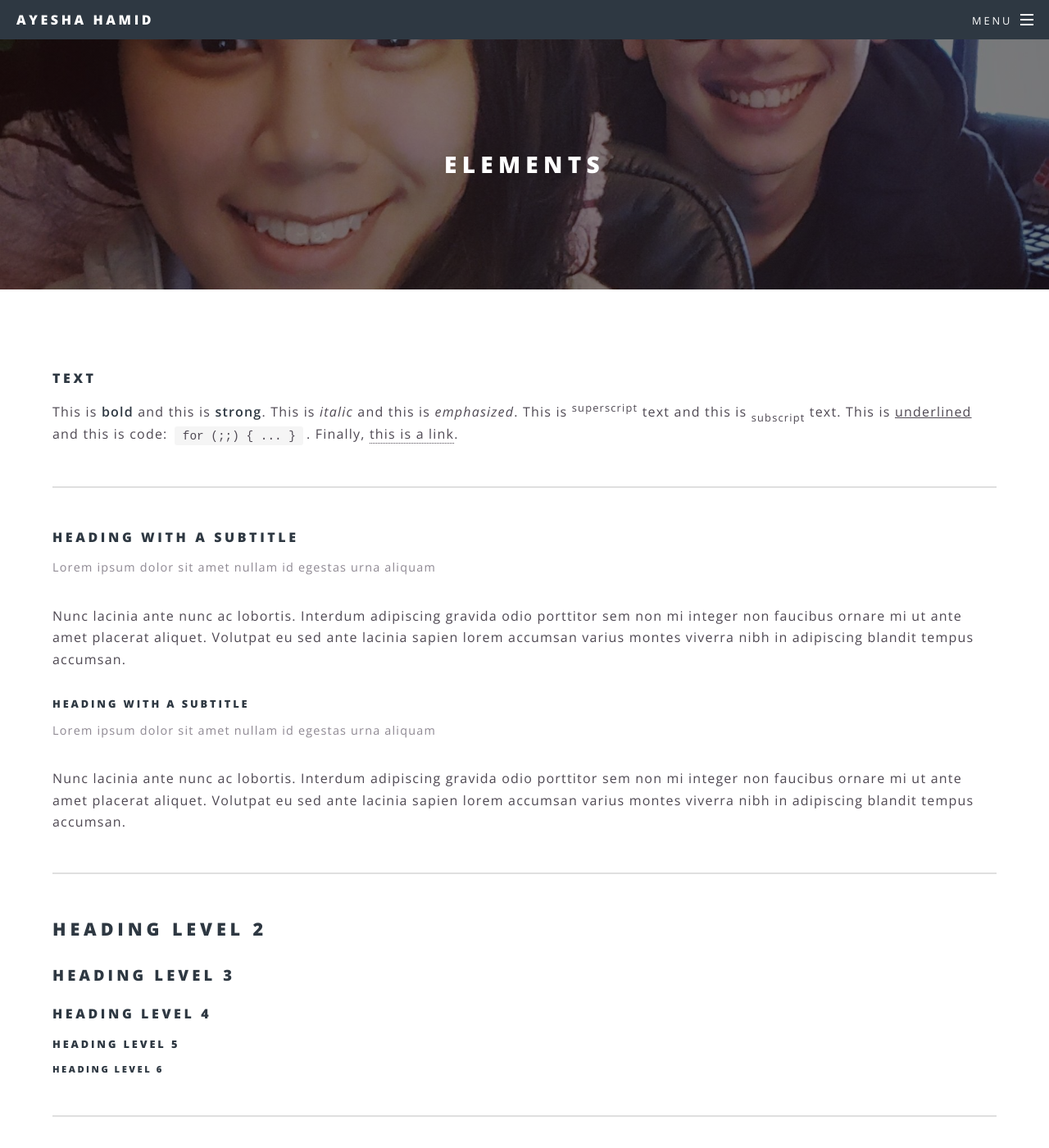
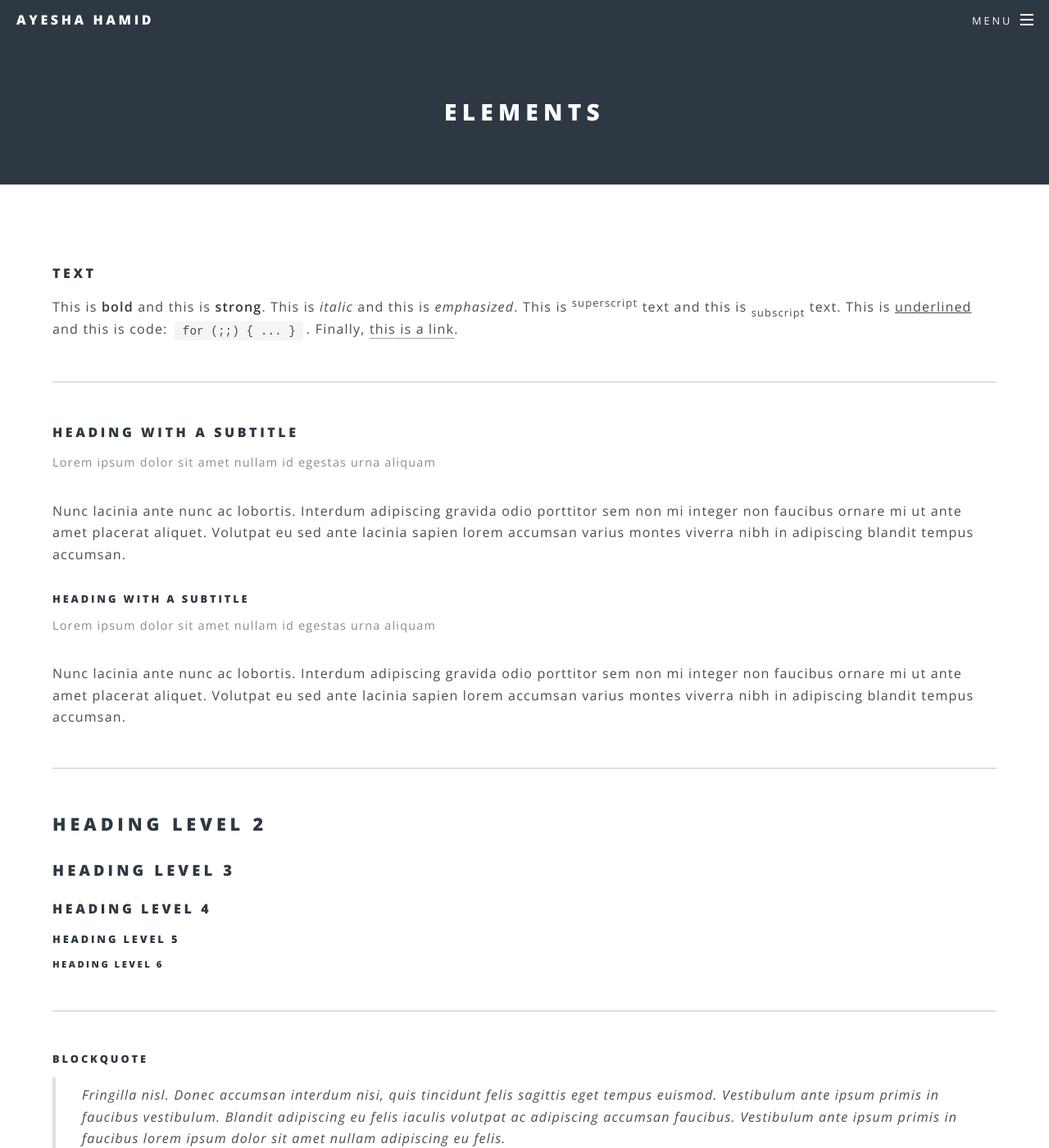
Before and after one commit to ayeshahamid/ayeshahamid.github.io, a Jekyll site: the page built from elements.html, in a window 1280 px wide and 1400 px high. Shown: the whole window at 82% size. Built offline with Jekyll 4.4.1, drawn with Linux system fonts in a browser that asks for light colours.

Commit message:
Reduce header size on pages

```diff
--- a/css/main.scss
+++ b/css/main.scss
@@ -1691,12 +1691,14 @@
 
 	#main {
 		> header {
-			@include padding(12em, 0);
-			@include vendor('background-image', ('linear-gradient(top, rgba(0,0,0,0.5), rgba(0,0,0,0.5))', 'url("#{$baseurl}/banner.jpg")'));
+			@include padding(8em, 0);
+			/*
+			@include vendor('background-image', ('linear-gradient(top, rgba(0,0,0,0.5), rgba(0,0,0,0.5))', 'url("#{$baseurl}/pic01.jpg")'));
 			background-attachment: fixed;
 			background-position: center center;
 			background-repeat: no-repeat;
 			background-size: cover;
+			*/
 			text-align: center;
 
 			h2 {
@@ -1716,19 +1718,19 @@
 			}
 
 			@include breakpoint(xlarge) {
-				@include padding(10em, 0);
+				@include padding(6em, 0);
 			}
 
 			@include breakpoint(large) {
-				@include padding(8em, 3em);
+				@include padding(4em, 3em);
 			}
 
 			@include breakpoint(medium) {
-				@include padding(10em, 3em);
+				@include padding(6em, 3em);
 			}
 
 			@include breakpoint(small) {
-				@include padding(5em, 3em);
+				@include padding(3em, 3em);
 
 				h2 {
 					font-size: 1.25em;
```
